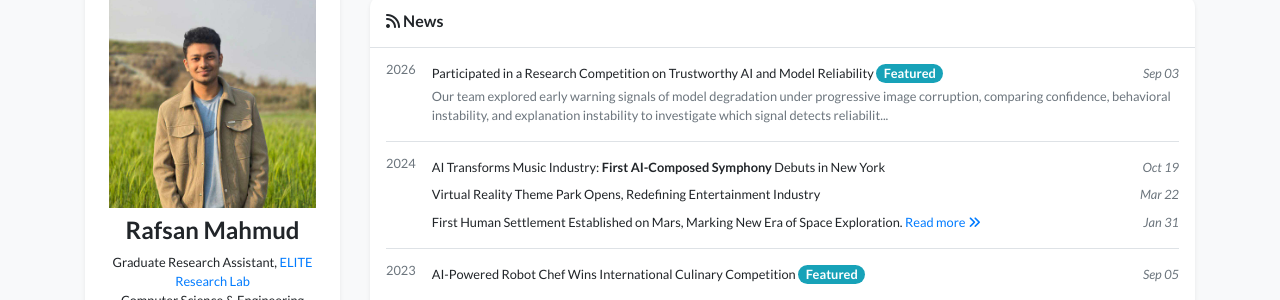
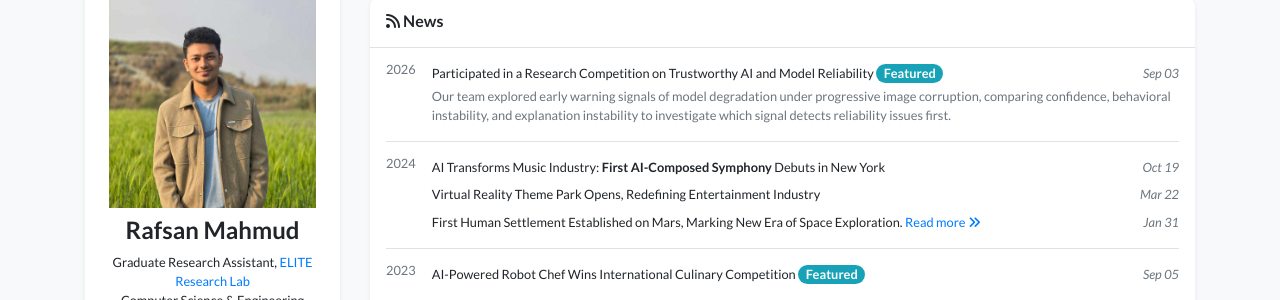
Before and after one commit to RAAFSAAN0/RAAFSAAN0.github.io, a Jekyll site: the page built from index.html, in a window 1280 px wide and 900 px high, scrolled down 593 px. Shown: the part 172-472 px from the top of the window. Built offline with Jekyll 4.4.1, drawn with Linux system fonts in a browser that asks for light colours; nearby versions of some CDN libraries; a style sheet for code colours, icons or effects is not loaded.

Commit message:
Update news_card.html

```diff
--- a/_includes/widgets/news_card.html
+++ b/_includes/widgets/news_card.html
@@ -2,7 +2,6 @@
 
 <div class="my-3 bg-white shadow-sm rounded-xl">
 
-    <!-- News Header -->
     <h6 class="p-3 mb-0 border-bottom border-gray">
         <i class="fas fa-rss"></i> News
     </h6>
@@ -20,17 +19,17 @@
                 {{ year.name }}
             </div>
 
-            <!-- News Items -->
+            <!-- News -->
             <div class="media-body">
 
                 {% for item in year.items %}
 
                 <div class="my-2">
 
-                    <!-- Title + Date -->
+                    <!-- Title and Date -->
                     <div class="d-flex">
 
-                        <div class="font-weight-normal">
+                        <div>
                             {{ item.title }}
                         </div>
 
@@ -45,7 +44,7 @@
                     <!-- Description -->
                     {% if item.content != empty %}
                     <div class="text-muted mt-1">
-                        {{ item.content | strip_html | truncate: 220 }}
+                        {{ item.content | strip_html }}
                     </div>
                     {% endif %}
 
```
